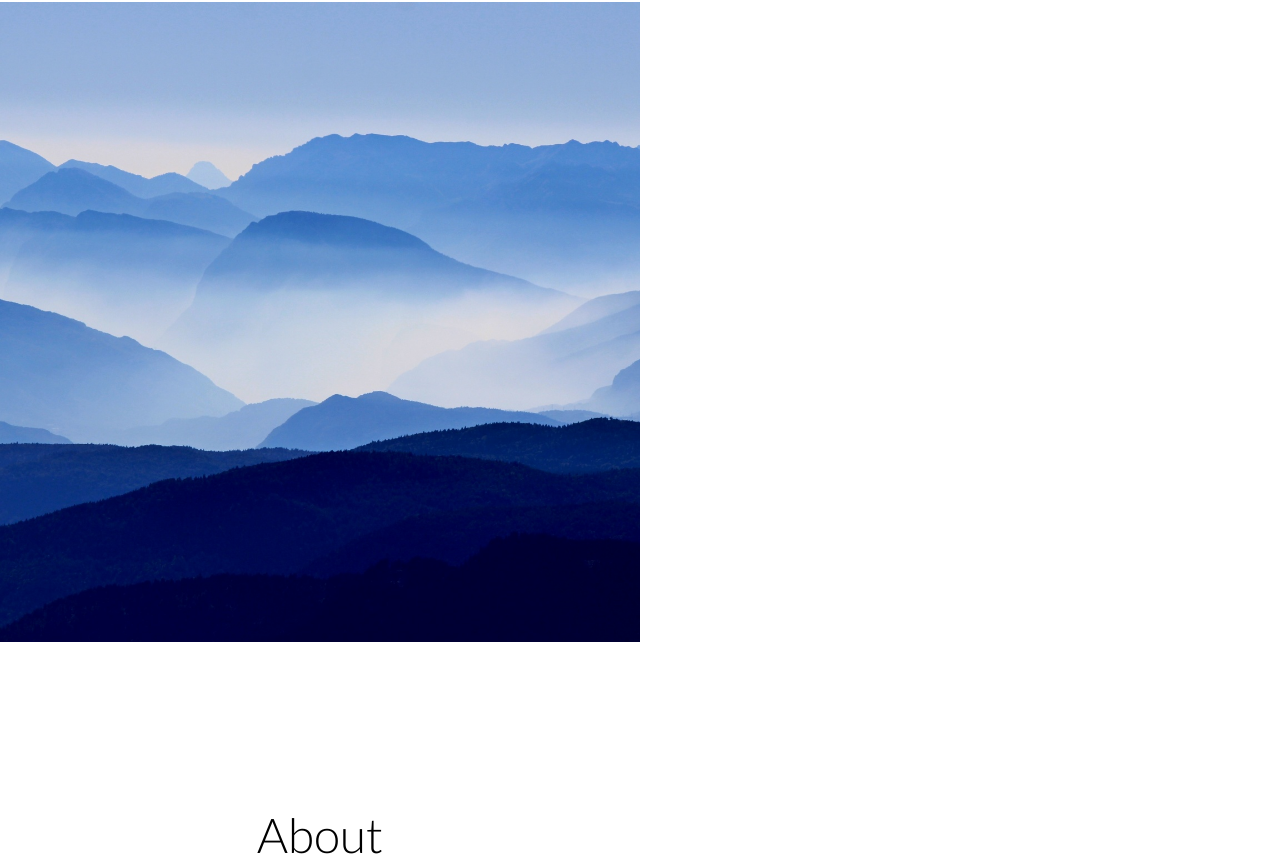
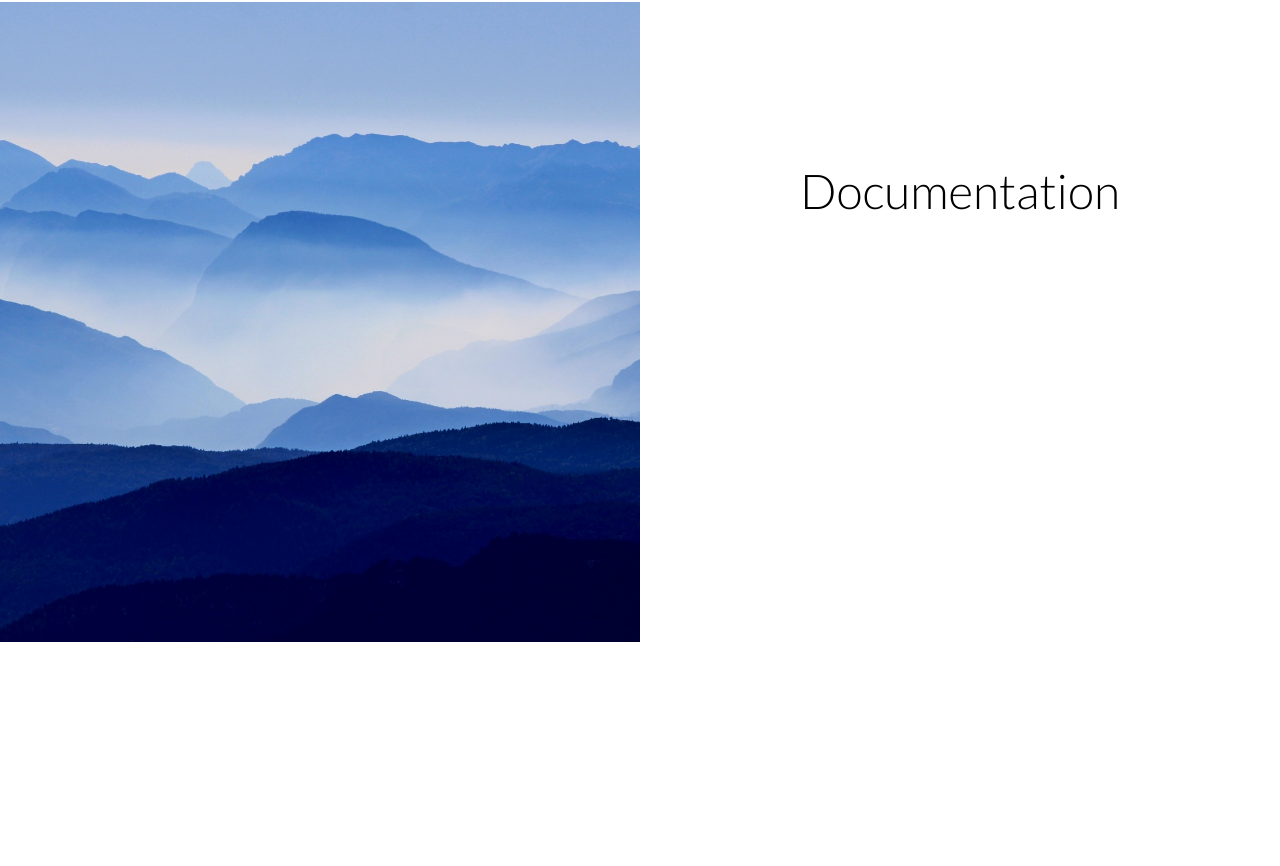
Before and after one commit to SimplyPancake/wifAbleSite, a plain HTML site: page index.html in a window 1280 px wide. Shown: the part 1446-2312 px from the top of the page. After the commit the page ends 2088 px from the top, so only its background shows below. Drawn offline with Linux system fonts and the light colour scheme.

Commit message:
Fixed all

```diff
--- a/index.html
+++ b/index.html
@@ -29,11 +29,11 @@
     </div>
 
     <div class="block2">
-      <div>
-        <img src="media/nature3.jpg" style="width: 50%; height: 50vw; object-fit: cover;" />
+      <div style="width: 50vw;" class="singleContent">
+        <img src="media/nature3.jpg" style="width: 50vw; height: 50vw; object-fit: cover;" />
       </div>
       <div class="singleContent">
-        <font class="whiteSpaceTop">About</font>
+        <font class="whiteSpaceTop">Documentation</font>
       </div>
     </div>
   <!-- </body> -->
--- a/style.css
+++ b/style.css
@@ -30,8 +30,17 @@ html, body { height: 100%; width: 100%; margin: 0; }
 
 .singleContent{
   position: relative;
-  width: 50%;
+  width: 50vw;
   height: 50vw;
+  text-align: center;
+  margin: 0px;
+  float: left;
+}
+
+.singleContent1{
+  width: 50vw;
+  height: 50vw;
+  left: 50vw;
   text-align: center;
   margin: 0px;
   float: left;
@@ -45,6 +54,7 @@ html, body { height: 100%; width: 100%; margin: 0; }
   font-weight: 300;
   font-size: 3em;
 }
+  /* color: #00000080; */
 
 .block1{
   overflow: hidden;
```
Also changed, not shown: 1 other file.
